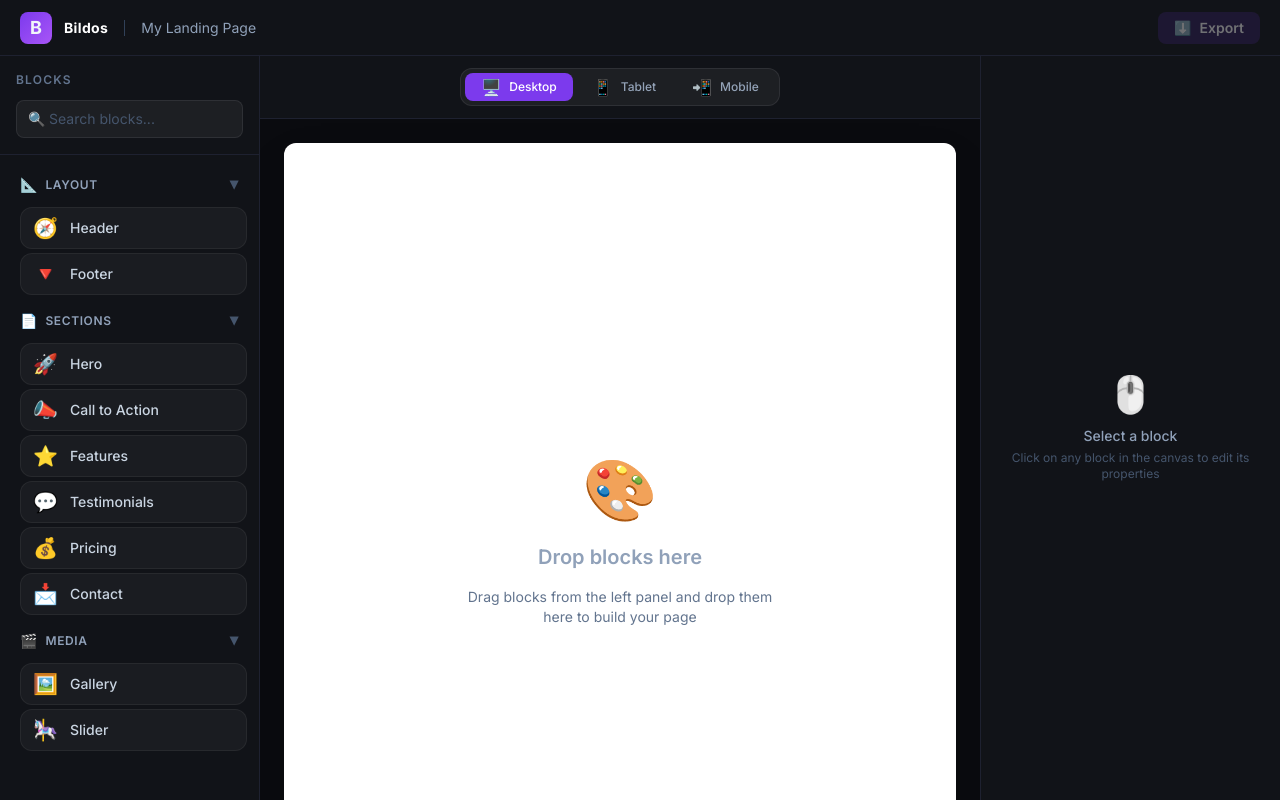
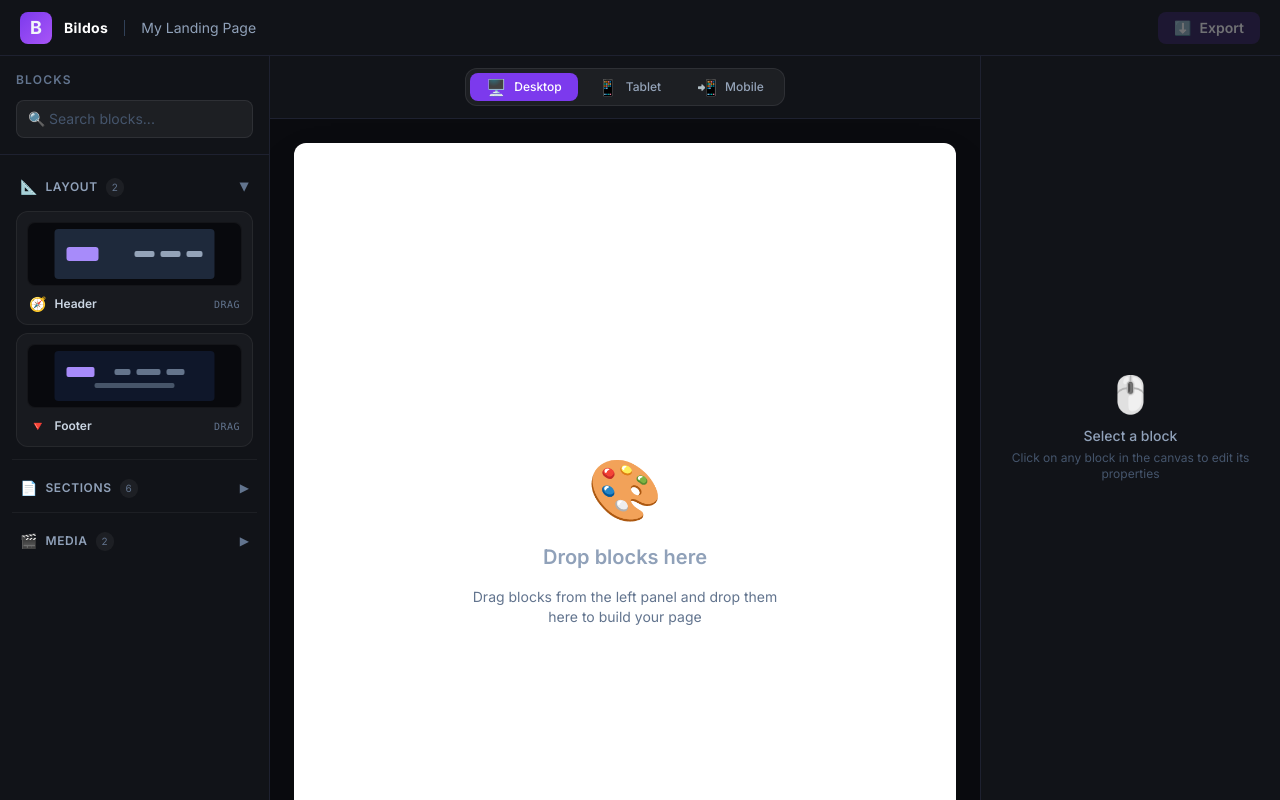
Before and after one commit to Basovich/builder-app, a React (Vite) app: page / in a window 1280 px wide. Built offline with nearby package versions, Linux system fonts and the light colour scheme.

Commit message:
feat: add mini visual previews for sidebar blocks and single open category accordion

```diff
--- a/src/components/Sidebar/DraggableBlock.tsx
+++ b/src/components/Sidebar/DraggableBlock.tsx
@@ -1,8 +1,161 @@
 import { useDraggable } from '@dnd-kit/core';
-import type { BlockTemplate } from '../../types';
+import type { BlockTemplate, BlockType } from '../../types';
 
 interface Props {
   template: BlockTemplate;
+}
+
+function BlockMiniPreview({ type }: { type: BlockType }) {
+  switch (type) {
+    case 'header':
+      return (
+        <svg viewBox="0 0 160 50" className="w-full h-full rounded">
+          <rect width="160" height="50" fill="#1e293b" rx="4" />
+          <rect x="12" y="18" width="32" height="14" rx="3" fill="#a78bfa" />
+          <rect x="80" y="22" width="20" height="6" rx="2" fill="#94a3b8" />
+          <rect x="106" y="22" width="20" height="6" rx="2" fill="#94a3b8" />
+          <rect x="132" y="22" width="16" height="6" rx="2" fill="#94a3b8" />
+        </svg>
+      );
+
+    case 'footer':
+      return (
+        <svg viewBox="0 0 160 50" className="w-full h-full rounded">
+          <rect width="160" height="50" fill="#0f172a" rx="4" />
+          <rect x="12" y="16" width="28" height="10" rx="2" fill="#a78bfa" />
+          <rect x="60" y="18" width="16" height="6" rx="2" fill="#64748b" />
+          <rect x="82" y="18" width="24" height="6" rx="2" fill="#64748b" />
+          <rect x="112" y="18" width="18" height="6" rx="2" fill="#64748b" />
+          <rect x="40" y="32" width="80" height="5" rx="2" fill="#475569" />
+        </svg>
+      );
+
+    case 'hero':
+      return (
+        <svg viewBox="0 0 160 55" className="w-full h-full rounded">
+          <rect width="160" height="55" fill="#0f172a" rx="4" />
+          <rect x="30" y="10" width="100" height="10" rx="3" fill="#ffffff" fillOpacity="0.9" />
+          <rect x="44" y="24" width="72" height="6" rx="2" fill="#94a3b8" />
+          <rect x="60" y="35" width="40" height="12" rx="4" fill="#7c3aed" />
+        </svg>
+      );
+
+    case 'cta':
+      return (
+        <svg viewBox="0 0 160 50" className="w-full h-full rounded">
+          <rect width="160" height="50" fill="#6d28d9" rx="4" />
+          <rect x="36" y="12" width="88" height="10" rx="3" fill="#ffffff" />
+          <rect x="48" y="26" width="64" height="6" rx="2" fill="#ddd6fe" />
+          <rect x="64" y="36" width="32" height="8" rx="3" fill="#ffffff" fillOpacity="0.3" />
+        </svg>
+      );
+
+    case 'features':
+      return (
+        <svg viewBox="0 0 160 55" className="w-full h-full rounded">
+          <rect width="160" height="55" fill="#0f172a" rx="4" />
+          <rect x="50" y="6" width="60" height="7" rx="2" fill="#cbd5e1" />
+          {/* 3 cards */}
+          <rect x="10" y="18" width="42" height="30" rx="4" fill="#1e293b" stroke="#334155" strokeWidth="1" />
+          <circle cx="20" cy="27" r="4" fill="#a78bfa" />
+          <rect x="16" y="35" width="30" height="4" rx="1" fill="#94a3b8" />
+          <rect x="16" y="41" width="22" height="3" rx="1" fill="#64748b" />
+
+          <rect x="59" y="18" width="42" height="30" rx="4" fill="#1e293b" stroke="#334155" strokeWidth="1" />
+          <circle cx="69" cy="27" r="4" fill="#38bdf8" />
+          <rect x="65" y="35" width="30" height="4" rx="1" fill="#94a3b8" />
+          <rect x="65" y="41" width="22" height="3" rx="1" fill="#64748b" />
+
+          <rect x="108" y="18" width="42" height="30" rx="4" fill="#1e293b" stroke="#334155" strokeWidth="1" />
+          <circle cx="118" cy="27" r="4" fill="#f43f5e" />
+          <rect x="114" y="35" width="30" height="4" rx="1" fill="#94a3b8" />
+          <rect x="114" y="41" width="22" height="3" rx="1" fill="#64748b" />
+        </svg>
+      );
+
+    case 'testimonials':
+      return (
+        <svg viewBox="0 0 160 55" className="w-full h-full rounded">
+          <rect width="160" height="55" fill="#0f172a" rx="4" />
+          <rect x="52" y="6" width="56" height="7" rx="2" fill="#cbd5e1" />
+          {/* 2 test cards */}
+          <rect x="12" y="18" width="64" height="30" rx="4" fill="#1e293b" stroke="#334155" strokeWidth="1" />
+          <rect x="18" y="24" width="52" height="4" rx="1" fill="#94a3b8" />
+          <circle cx="23" cy="38" r="4" fill="#a78bfa" />
+          <rect x="31" y="36" width="24" height="4" rx="1" fill="#cbd5e1" />
+
+          <rect x="84" y="18" width="64" height="30" rx="4" fill="#1e293b" stroke="#334155" strokeWidth="1" />
+          <rect x="90" y="24" width="52" height="4" rx="1" fill="#94a3b8" />
+          <circle cx="95" cy="38" r="4" fill="#38bdf8" />
+          <rect x="103" y="36" width="24" height="4" rx="1" fill="#cbd5e1" />
+        </svg>
+      );
+
+    case 'pricing':
+      return (
+        <svg viewBox="0 0 160 55" className="w-full h-full rounded">
+          <rect width="160" height="55" fill="#0f172a" rx="4" />
+          {/* 3 cards */}
+          <rect x="12" y="10" width="40" height="38" rx="4" fill="#1e293b" stroke="#334155" strokeWidth="1" />
+          <rect x="18" y="16" width="20" height="5" rx="1" fill="#94a3b8" />
+          <rect x="18" y="24" width="28" height="8" rx="2" fill="#cbd5e1" />
+          <rect x="18" y="38" width="28" height="5" rx="1" fill="#64748b" />
+
+          {/* Featured Middle */}
+          <rect x="60" y="6" width="40" height="42" rx="4" fill="#7c3aed" />
+          <rect x="66" y="12" width="20" height="5" rx="1" fill="#ffffff" />
+          <rect x="66" y="20" width="28" height="8" rx="2" fill="#ffffff" />
+          <rect x="66" y="38" width="28" height="6" rx="2" fill="#ffffff" fillOpacity="0.8" />
+
+          <rect x="108" y="10" width="40" height="38" rx="4" fill="#1e293b" stroke="#334155" strokeWidth="1" />
+          <rect x="114" y="16" width="20" height="5" rx="1" fill="#94a3b8" />
+          <rect x="114" y="24" width="28" height="8" rx="2" fill="#cbd5e1" />
+          <rect x="114" y="38" width="28" height="5" rx="1" fill="#64748b" />
+        </svg>
+      );
+
+    case 'contact':
+      return (
+        <svg viewBox="0 0 160 55" className="w-full h-full rounded">
+          <rect width="160" height="55" fill="#0f172a" rx="4" />
+          <rect x="52" y="6" width="56" height="6" rx="2" fill="#cbd5e1" />
+          <rect x="36" y="16" width="88" height="7" rx="2" fill="#1e293b" stroke="#334155" strokeWidth="1" />
+          <rect x="36" y="26" width="88" height="7" rx="2" fill="#1e293b" stroke="#334155" strokeWidth="1" />
+          <rect x="36" y="36" width="88" height="12" rx="3" fill="#7c3aed" />
+        </svg>
+      );
+
+    case 'gallery':
+      return (
+        <svg viewBox="0 0 160 55" className="w-full h-full rounded">
+          <rect width="160" height="55" fill="#0f172a" rx="4" />
+          <rect x="12" y="10" width="40" height="16" rx="3" fill="#3b82f6" fillOpacity="0.6" />
+          <rect x="60" y="10" width="40" height="16" rx="3" fill="#8b5cf6" fillOpacity="0.6" />
+          <rect x="108" y="10" width="40" height="16" rx="3" fill="#ec4899" fillOpacity="0.6" />
+
+          <rect x="12" y="30" width="40" height="16" rx="3" fill="#10b981" fillOpacity="0.6" />
+          <rect x="60" y="30" width="40" height="16" rx="3" fill="#f59e0b" fillOpacity="0.6" />
+          <rect x="108" y="30" width="40" height="16" rx="3" fill="#6366f1" fillOpacity="0.6" />
+        </svg>
+      );
+
+    case 'slider':
+      return (
+        <svg viewBox="0 0 160 55" className="w-full h-full rounded">
+          <rect width="160" height="55" fill="#0f172a" rx="4" />
+          <rect x="10" y="8" width="140" height="38" rx="4" fill="#1e1b4b" stroke="#4338ca" strokeWidth="1" />
+          <path d="M 16 27 L 22 22 L 22 32 Z" fill="#a78bfa" />
+          <path d="M 144 27 L 138 22 L 138 32 Z" fill="#a78bfa" />
+          <rect x="36" y="24" width="70" height="6" rx="2" fill="#ffffff" />
+          <circle cx="70" cy="40" r="2" fill="#ffffff" />
+          <circle cx="80" cy="40" r="2" fill="#64748b" />
+          <circle cx="90" cy="40" r="2" fill="#64748b" />
+        </svg>
+      );
+
+    default:
+      return null;
+  }
 }
 
 export function DraggableBlock({ template }: Props) {
@@ -16,18 +169,28 @@ export function DraggableBlock({ template }: Props) {
       ref={setNodeRef}
       {...listeners}
       {...attributes}
-      className="flex items-center gap-3 px-3 py-2.5 rounded-xl cursor-grab active:cursor-grabbing transition-all select-none group"
+      className="flex flex-col gap-2 p-2.5 rounded-xl cursor-grab active:cursor-grabbing transition-all select-none group border hover:border-purple-500/40"
       style={{
-        backgroundColor: isDragging ? 'rgba(124,58,237,0.15)' : 'rgba(255,255,255,0.04)',
-        border: isDragging ? '1px solid rgba(124,58,237,0.5)' : '1px solid rgba(255,255,255,0.06)',
-        opacity: isDragging ? 0.5 : 1,
-        transform: isDragging ? 'scale(0.97)' : 'scale(1)',
+        backgroundColor: isDragging ? 'rgba(124,58,237,0.2)' : 'rgba(255,255,255,0.03)',
+        borderColor: isDragging ? '#7c3aed' : 'rgba(255,255,255,0.06)',
+        opacity: isDragging ? 0.4 : 1,
       }}
     >
-      <span className="text-xl leading-none">{template.icon}</span>
-      <span className="text-sm text-slate-300 group-hover:text-white transition-colors font-medium">
-        {template.label}
-      </span>
+      {/* Mini Visual Preview */}
+      <div className="w-full h-16 rounded-lg bg-[#08090d] border border-white/5 overflow-hidden p-1.5 flex items-center justify-center group-hover:border-purple-500/30 transition-colors">
+        <BlockMiniPreview type={template.type} />
+      </div>
+
+      {/* Label and Icon */}
+      <div className="flex items-center justify-between px-0.5">
+        <div className="flex items-center gap-2">
+          <span className="text-sm">{template.icon}</span>
+          <span className="text-xs font-semibold text-slate-300 group-hover:text-white transition-colors">
+            {template.label}
+          </span>
+        </div>
+        <span className="text-[10px] text-slate-500 font-mono uppercase tracking-wider">Drag</span>
+      </div>
     </div>
   );
 }
--- a/src/components/Sidebar/Sidebar.tsx
+++ b/src/components/Sidebar/Sidebar.tsx
@@ -5,17 +5,10 @@ import type { CategoryType } from '../../types';
 
 export function Sidebar() {
   const [search, setSearch] = useState('');
-  const [openCategories, setOpenCategories] = useState<Set<string>>(
-    new Set(['Layout', 'Sections', 'Media', 'Commerce'])
-  );
+  const [openCategory, setOpenCategory] = useState<string | null>('Layout');
 
   const toggleCategory = (name: string) => {
-    setOpenCategories((prev) => {
-      const next = new Set(prev);
-      if (next.has(name)) next.delete(name);
-      else next.add(name);
-      return next;
-    });
+    setOpenCategory((prev) => (prev === name ? null : name));
   };
 
   const filtered = blockTemplates.filter((t) =>
@@ -24,11 +17,11 @@ export function Sidebar() {
 
   return (
     <aside
-      className="flex flex-col h-full overflow-hidden"
+      className="flex flex-col h-full overflow-hidden shrink-0 select-none"
       onClick={(e) => e.stopPropagation()}
       style={{
-        width: 260,
-        minWidth: 260,
+        width: 270,
+        minWidth: 270,
         backgroundColor: '#111318',
         borderRight: '1px solid #1e2130',
       }}
@@ -53,9 +46,9 @@ export function Sidebar() {
       </div>
 
       {/* Block List */}
-      <div className="flex-1 overflow-y-auto px-3 py-3 space-y-1">
+      <div className="flex-1 overflow-y-auto px-3 py-3 space-y-2">
         {search ? (
-          <div className="space-y-1">
+          <div className="space-y-2">
             {filtered.length === 0 ? (
               <p className="text-sm text-slate-600 text-center py-8">No blocks found</p>
             ) : (
@@ -66,22 +59,25 @@ export function Sidebar() {
           categories.map((cat) => {
             const catBlocks = blockTemplates.filter((t) => t.category === cat.name as CategoryType);
             if (catBlocks.length === 0) return null;
-            const isOpen = openCategories.has(cat.name);
+            const isOpen = openCategory === cat.name;
 
             return (
-              <div key={cat.name}>
+              <div key={cat.name} className="border-b border-white/5 last:border-b-0 pb-1">
                 <button
                   onClick={() => toggleCategory(cat.name)}
-                  className="w-full flex items-center justify-between px-2 py-2 rounded-lg hover:bg-white/5 transition-colors group"
+                  className="w-full flex items-center justify-between px-2 py-2.5 rounded-lg hover:bg-white/5 transition-colors group cursor-pointer"
                 >
                   <div className="flex items-center gap-2">
                     <span className="text-sm">{cat.icon}</span>
-                    <span className="text-xs font-semibold uppercase tracking-wider text-slate-400 group-hover:text-slate-300">
+                    <span className="text-xs font-semibold uppercase tracking-wider text-slate-400 group-hover:text-slate-200">
                       {cat.name}
+                    </span>
+                    <span className="text-[10px] px-1.5 py-0.5 rounded-full bg-white/5 text-slate-500">
+                      {catBlocks.length}
                     </span>
                   </div>
                   <span
-                    className="text-slate-600 text-xs transition-transform duration-200"
+                    className="text-slate-500 text-xs transition-transform duration-200"
                     style={{ transform: isOpen ? 'rotate(90deg)' : 'rotate(0deg)' }}
                   >
                     ▶
@@ -89,7 +85,7 @@ export function Sidebar() {
                 </button>
 
                 {isOpen && (
-                  <div className="ml-2 mt-1 mb-2 space-y-1">
+                  <div className="mt-1 mb-2 space-y-2 pl-1 pr-1">
                     {catBlocks.map((t) => (
                       <DraggableBlock key={t.id} template={t} />
                     ))}
```
